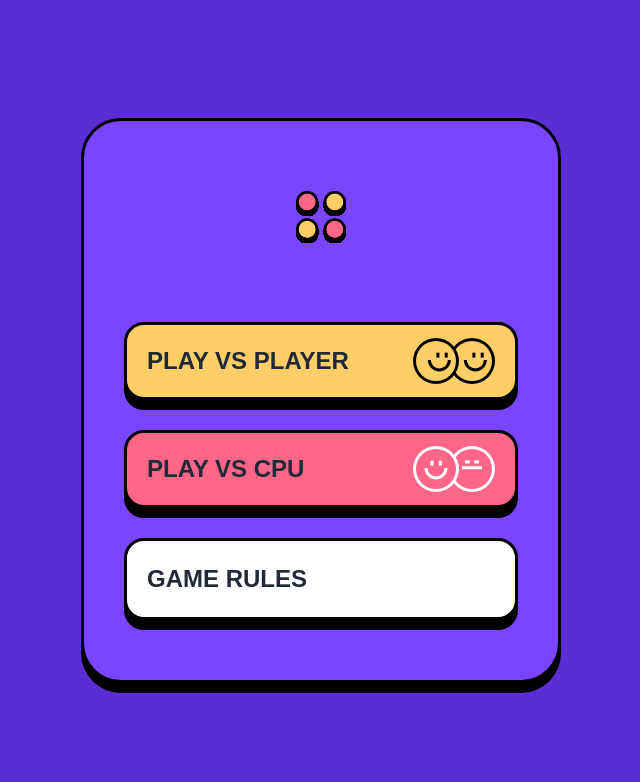
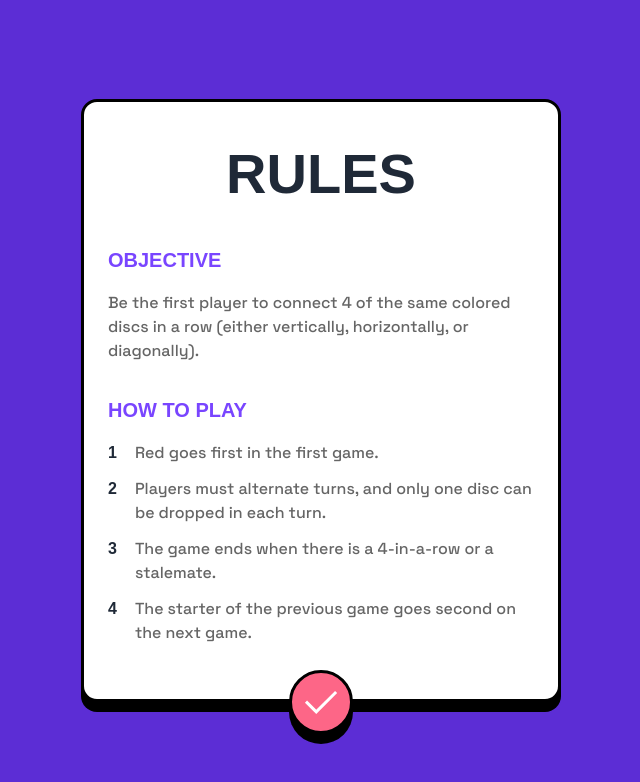
Before and after one commit to mirzobox/connect-four-game-selfmade, a website with bundled scripts: page index.html in a window 1280 px wide. Both pictures are taken after a click on the button "GAME RULES". Shown: the whole page, without its empty margins (319-959 px from the left). Built offline with nearby package versions, Linux system fonts and the light colour scheme; files whose address does not match are found by name.

Commit message:
Add rules of game modal

```diff
--- a/css/style-tw.css
+++ b/css/style-tw.css
@@ -3,6 +3,10 @@
 @tailwind utilities;
 
 @layer base {
+  *:focus {
+    outline: none;
+  }
+
   @font-face {
     font-family: "Space Grotesk";
     src:
@@ -31,4 +35,18 @@
     height: 1px;
     overflow: hidden;
   }
+
+  .rules {
+    counter-reset: rules;
+  }
+
+  .rule {
+    counter-increment: rules;
+  }
+
+  .rule::before {
+    margin-right: 18px;
+    font-weight: 700;
+    content: counter(rules);
+  }
 }
--- a/index.html
+++ b/index.html
@@ -57,11 +57,81 @@
           <!-- Game rules  -->
           <button
             class="shadow-box hover:shadow-royal-blue hover:border-royal-blue rounded-[20px] border-[3px] border-black bg-white p-5 text-left text-[24px] font-bold uppercase transition-colors"
+            id="showGameRuleButton"
           >
             Game rules
           </button>
         </div>
       </div>
     </section>
+
+    <!-- Game rule modal  -->
+    <!-- Open the modal using ID.showModal() method -->
+    <dialog id="gameRuleModal" class="bg-royal-blue modal select-none">
+      <div class="relative">
+        <div
+          class="shadow-box modal-box relative flex w-full max-w-[480px] flex-col border-[3px] border-black py-[34px] pb-[54px] pt-[30px]"
+        >
+          <h2 class="mb-[29px] text-center text-[56px] font-bold uppercase">
+            Rules
+          </h2>
+          <div class="mb-8">
+            <h3
+              class="text-electric-indigo mb-4 text-[20px] font-bold uppercase"
+            >
+              Objective
+            </h3>
+            <p class="text-[16px] text-black opacity-60">
+              Be the first player to connect 4 of the same colored discs in a
+              row (either vertically, horizontally, or diagonally).
+            </p>
+          </div>
+          <div>
+            <h3
+              class="text-electric-indigo mb-4 text-[20px] font-bold uppercase"
+            >
+              How to Play
+            </h3>
+
+            <!-- Rules  -->
+            <ol class="rules flex flex-col gap-3">
+              <li class="rule flex items-start">
+                <p class="text-[16px] text-black opacity-60">
+                  Red goes first in the first game.
+                </p>
+              </li>
+              <li class="rule flex items-start">
+                <p class="text-[16px] text-black opacity-60">
+                  Players must alternate turns, and only one disc can be dropped
+                  in each turn.
+                </p>
+              </li>
+              <li class="rule flex items-start">
+                <p class="text-[16px] text-black opacity-60">
+                  The game ends when there is a 4-in-a-row or a stalemate.
+                </p>
+              </li>
+              <li class="rule flex items-start">
+                <p class="text-[16px] text-black opacity-60">
+                  The starter of the previous game goes second on the next game.
+                </p>
+              </li>
+            </ol>
+          </div>
+        </div>
+        <form method="dialog">
+          <button
+            class="bg-spicy-pink shadow-box hover:border-royal-blue hover:shadow-royal-blue absolute bottom-0 left-2/4 h-16 w-16 -translate-x-2/4 translate-y-2/4 rounded-full border-[3px] border-black transition-colors"
+          >
+            <span class="flex items-center justify-center">
+              <img src="img/check.svg" alt="" aria-hidden="true" />
+            </span>
+          </button>
+        </form>
+      </div>
+    </dialog>
+
+    <!-- JS  -->
+    <script type="module" src="js/main.js"></script>
   </body>
 </html>
--- /dev/null
+++ b/js/html-elements.js
@@ -0,0 +1,4 @@
+const elShowGameRuleButton = document.getElementById("showGameRuleButton"),
+  elGameRuleModal = document.getElementById("gameRuleModal");
+
+export { elShowGameRuleButton, elGameRuleModal };
--- a/js/main.js
+++ b/js/main.js
@@ -0,0 +1,5 @@
+import { elGameRuleModal, elShowGameRuleButton } from "./html-elements.js";
+
+elShowGameRuleButton.onclick = () => {
+  elGameRuleModal.showModal();
+};
```
Also changed, not shown: css/style.css, img/check.svg (added).
